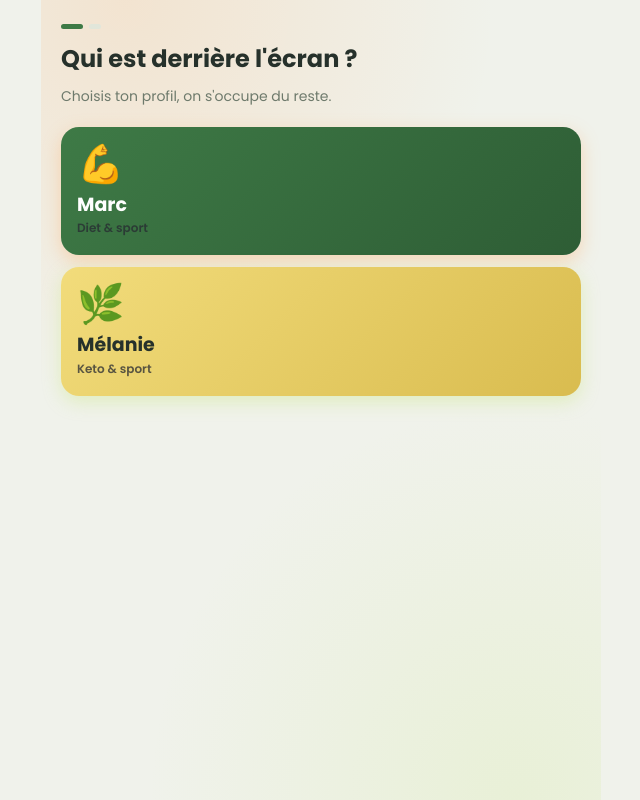
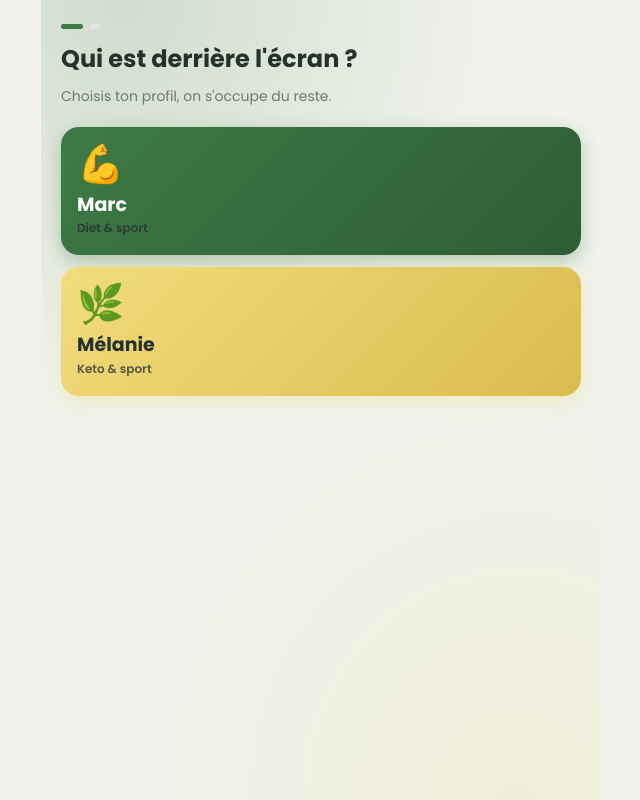
Before and after one commit to marcsuarez74/sport-app, a React (Vite) app: page / in a window 1280 px wide. Shown: the whole page, without its empty margins (319-959 px from the left). Built offline with nearby package versions, Linux system fonts and the light colour scheme.

Commit message:
fix: halos onboarding basés tokens (color-mix basilic/citron)

```diff
--- a/src/index.css
+++ b/src/index.css
@@ -951,8 +951,8 @@ progress {
   margin: 0 auto;
   padding: max(24px, env(safe-area-inset-top)) max(20px, env(safe-area-inset-left)) max(24px, env(safe-area-inset-bottom)) max(20px, env(safe-area-inset-right));
   background:
-    radial-gradient(120% 90% at 15% 0%, rgb(255 162 87 / 0.18), transparent 55%),
-    radial-gradient(120% 90% at 85% 100%, rgb(194 230 110 / 0.16), transparent 55%),
+    radial-gradient(120% 90% at 15% 0%, color-mix(in srgb, var(--accent) 18%, transparent), transparent 55%),
+    radial-gradient(120% 90% at 85% 100%, color-mix(in srgb, var(--accent-2) 16%, transparent), transparent 55%),
     var(--bg);
 }
 
@@ -1009,13 +1009,13 @@ progress {
 
 .onboarding-card-marc {
   background: linear-gradient(135deg, #3e7a46, #2e5d35);
-  box-shadow: 0 6px 18px rgb(255 162 87 / 0.35);
+  box-shadow: 0 6px 18px color-mix(in srgb, var(--accent) 35%, transparent);
   color: #ffffff;
 }
 
 .onboarding-card-melanie {
   background: linear-gradient(135deg, #f2dc7b, #d9bc4f);
-  box-shadow: 0 6px 18px rgb(194 230 110 / 0.35);
+  box-shadow: 0 6px 18px color-mix(in srgb, var(--accent-2) 35%, transparent);
   color: var(--text);
 }
 
```
